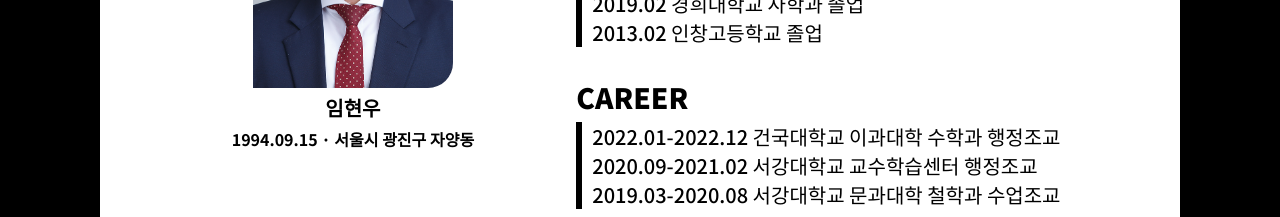
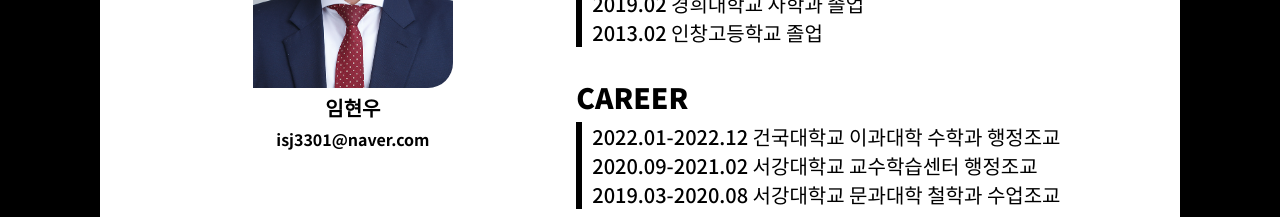
Before and after one commit to ihw3301/portfolio, a plain HTML site: page index.html in a window 1280 px wide. Shown: the part 1320-1537 px from the top of the page. Drawn offline with nearby package versions, Linux system fonts and the light colour scheme.

Commit message:
Update index.html

```diff
--- a/index.html
+++ b/index.html
@@ -78,7 +78,7 @@ section {
             <img src="./img/임현우.jpg" alt="">
             <div class="img_dsc">
                 <div class="img_dsc_name">임현우</div>
-                <div class="img_dsc_info">1994.09.15 · 서울시 광진구 자양동</div>
+                <div class="img_dsc_info">isj3301@naver.com</div>
             </div>
         </div>
         <div class="about-me-group2">
```
